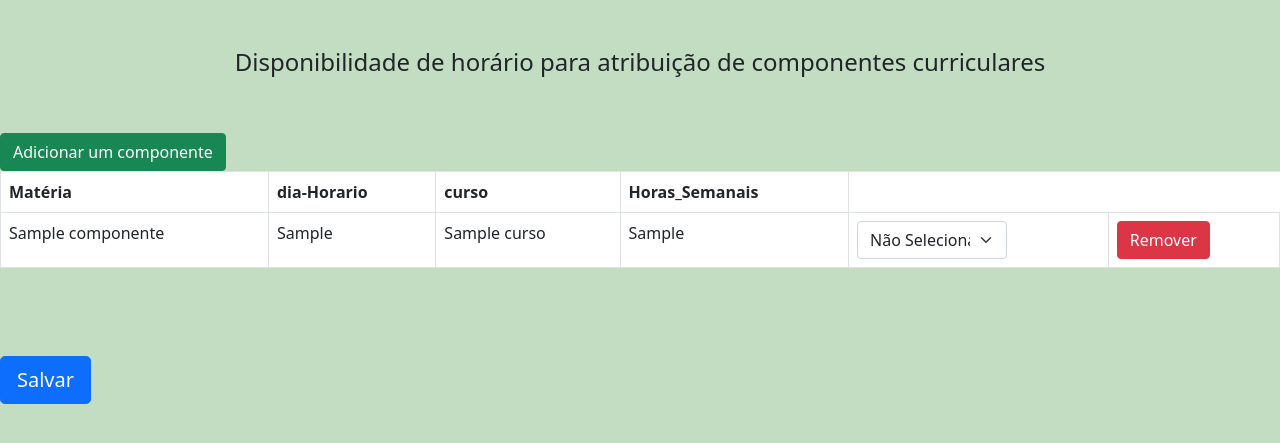
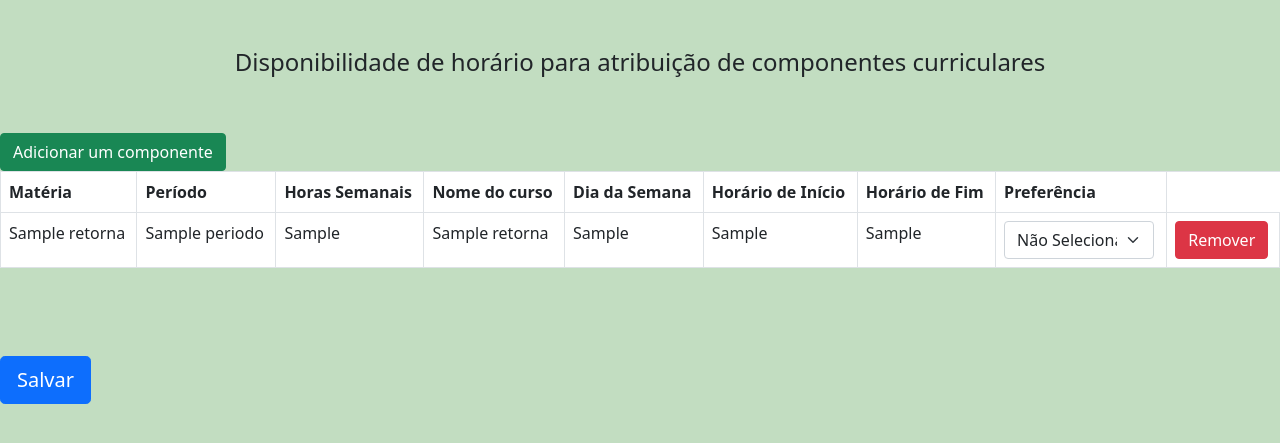
Before and after one commit to edudu115/FPA, a CodeIgniter 4 app: the page made by app/Views/componentesView.php in a window 1280 px wide. Shown: the part 140-583 px from the top of the page. Run offline with PHP 8.4 and a stand-in for CodeIgniter, Linux system fonts and the light colour scheme; the template is opened without the code that fills it: most values are stand-ins (such as "Sample title", 1, 10 or a date in 2020); some libraries are stand-ins or nearby versions.

Commit message:
Componentes modificados

```diff
--- a/app/Models/ComponentesModel.php
+++ b/app/Models/ComponentesModel.php
@@ -14,7 +14,7 @@ class ComponentesModel extends Model{
 
     public function joinComponente()
     {
-        $query = $this->db->query("SELECT componentes.nomeMateria, componentes.periodo, componentes.horasSemanais, cursos.nomeCurso, horario.diaSemana, horario.horaInicio, horario.horaFim
+        $query = $this->db->query("SELECT componentes.idComponentes, componentes.nomeMateria, componentes.periodo, componentes.horasSemanais, cursos.nomeCurso, horario.diaSemana, horario.horaInicio, horario.horaFim
                                    FROM ((componentes
                                    INNER JOIN horario ON componentes.horario_idHorario = horario.idHorario)
                                    INNER JOIN cursos ON componentes.cursos_idCurso = cursos.idCurso)");
--- a/app/Views/componentesView.php
+++ b/app/Views/componentesView.php
@@ -56,29 +56,36 @@
 </div>
   <thead>
     <tr>
-      <th  scope="col">Matéria</th>
-      <th scope="col">dia-Horario</th>
-      <th scope="col">curso</th>
-      <th scope="col">Horas_Semanais</th>
+      <th scope="col">Matéria</th>
+      <th scope="col">Período</th>
+      <th scope="col">Horas Semanais</th>
+      <th scope="col">Nome do curso</th>
+      <th scope="col">Dia da Semana</th>
+      <th scope="col">Horário de Início</th>
+      <th scope="col">Horário de Fim</th>
+      <th scope="col">Preferência</th>
     </tr>
   </thead>
   <tbody>
   <a class='btn btn-success' href="<?=base_url('Componentes/viewFormComponente')?>">Adicionar um componente</a>
      <?php
-     foreach($componentes as $componente){
+     foreach($retorna as $componente){
       echo "<tr>";
         echo "<td>".$componente->nomeMateria."</td>";
-        echo "<td>".$componente->diaHorario."</td>";
-        echo "<td>".$componente->curso."</td>";
+        echo "<td>".$componente->periodo."</td>";
         echo "<td>".$componente->horasSemanais."</td>";
+        echo "<td>".$componente->nomeCurso."</td>";
+        echo "<td>".$componente->diaSemana."</td>";
+        echo "<td>".$componente->horaInicio."</td>";
+        echo "<td>".$componente->horaFim."</td>";
         echo "<td> <select  style= 'width : 150px;' class='form-select' aria-label='Default select example'>
       <option selected value='0'>Não Selecionado</option>
   <option value='1'>Primário</option>
   <option value='2'>Segundário</option>
 </select> </td>";
-        echo "<td><a onclick='return confirmar()' class='btn btn-danger' href='Componentes/deleteComponente/".$componente->idComponentes."'>Remover</a></td>";
+        echo "<td><a onclick='return confirmar()' class='btn btn-danger' href='#".$componente->idComponentes."'>Remover</a></td>";
         echo "</tr>";
-      }
+    }
       ?>
 
 
```
Also changed, not shown: app/Controllers/Componentes.php (+11 -9 lines), app/Views/formComponentesView.php (+11 -5 lines).
